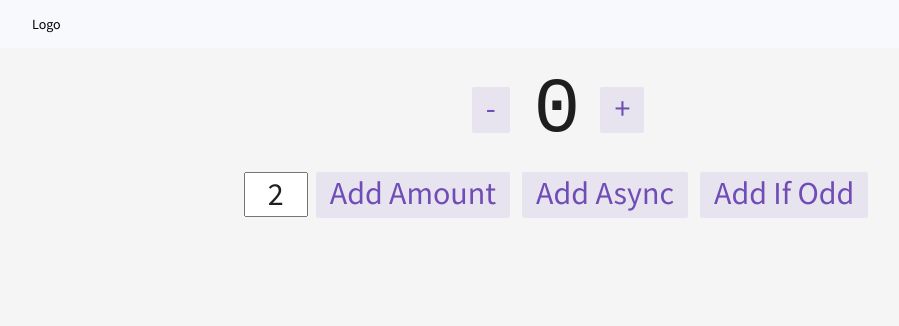
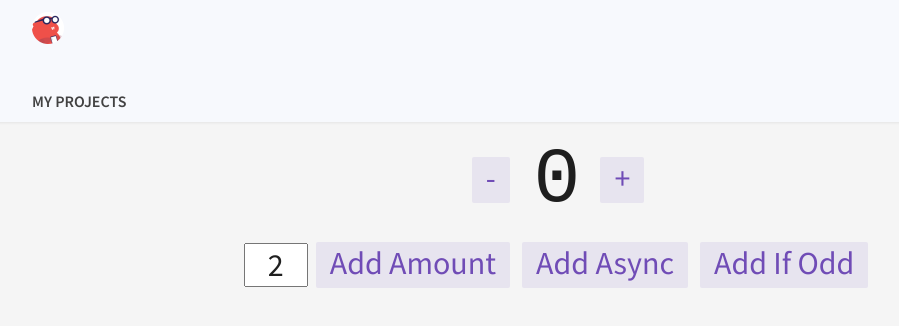
Before and after one commit to zetorama/beaver-billy-app, a React (Vite) app: page / in a window 1280 px wide. Shown: the top 326 px of the page, without its empty margins (80-979 px from the left). Built offline with nearby package versions, Linux system fonts and the light colour scheme.

Commit message:
🚀 add app header

```diff
--- a/src/index.html
+++ b/src/index.html
@@ -3,7 +3,7 @@
   <head>
     <meta charset="UTF-8" />
     <meta name="viewport" content="width=device-width, initial-scale=1.0" />
-    <title>Beaver Billy's projects</title>
+    <title>Beaver Billy's App</title>
     <!-- <link rel="icon" type="image/svg+xml" href="./favicon.svg" /> -->
     <link rel="preconnect" href="https://fonts.googleapis.com" />
     <link rel="preconnect" href="https://fonts.gstatic.com" crossorigin />
--- a/src/pages/app/App.module.scss
+++ b/src/pages/app/App.module.scss
@@ -3,14 +3,37 @@
 }
 
 .header {
+  color: #424242;
   background-color: #f7f9fd;
+  box-shadow: 0px -1px 4px rgba(0, 0, 0, 0.203436);
 }
 
 .container {
-  padding: 1rem;
+  padding: 12px 16px;
   margin: auto;
 
   @media (min-width: 576px) {
     max-width: 85%;
   }
 }
+
+.logo {
+  display: block;
+  width: 2rem;
+  height: 2rem;
+
+  background-image: url(./logo.png);
+  background-repeat: no-repeat;
+  background-size: cover;
+}
+
+.headline {
+  margin: 0;
+  font-size: 1rem;
+  font-weight: 600;
+  text-transform: uppercase;
+
+  .logo + & {
+    margin-top: 48px;
+  }
+}
--- a/src/pages/app/App.tsx
+++ b/src/pages/app/App.tsx
@@ -7,7 +7,10 @@ export default function App() {
     <Layout className={styles.root}>
       <header className={styles.header}>
         <div className={styles.container}>
-          <div>Logo</div>
+          <div className={styles.logo}>
+            <span className='sr-only'>Beaver Billy's App</span>
+          </div>
+          <h1 className={styles.headline}>My projects</h1>
         </div>
       </header>
       <Layout.Content>
```
Also changed, not shown: src/pages/app/logo.png (added), 1 other file (tests, documents, lock files or other folders).
